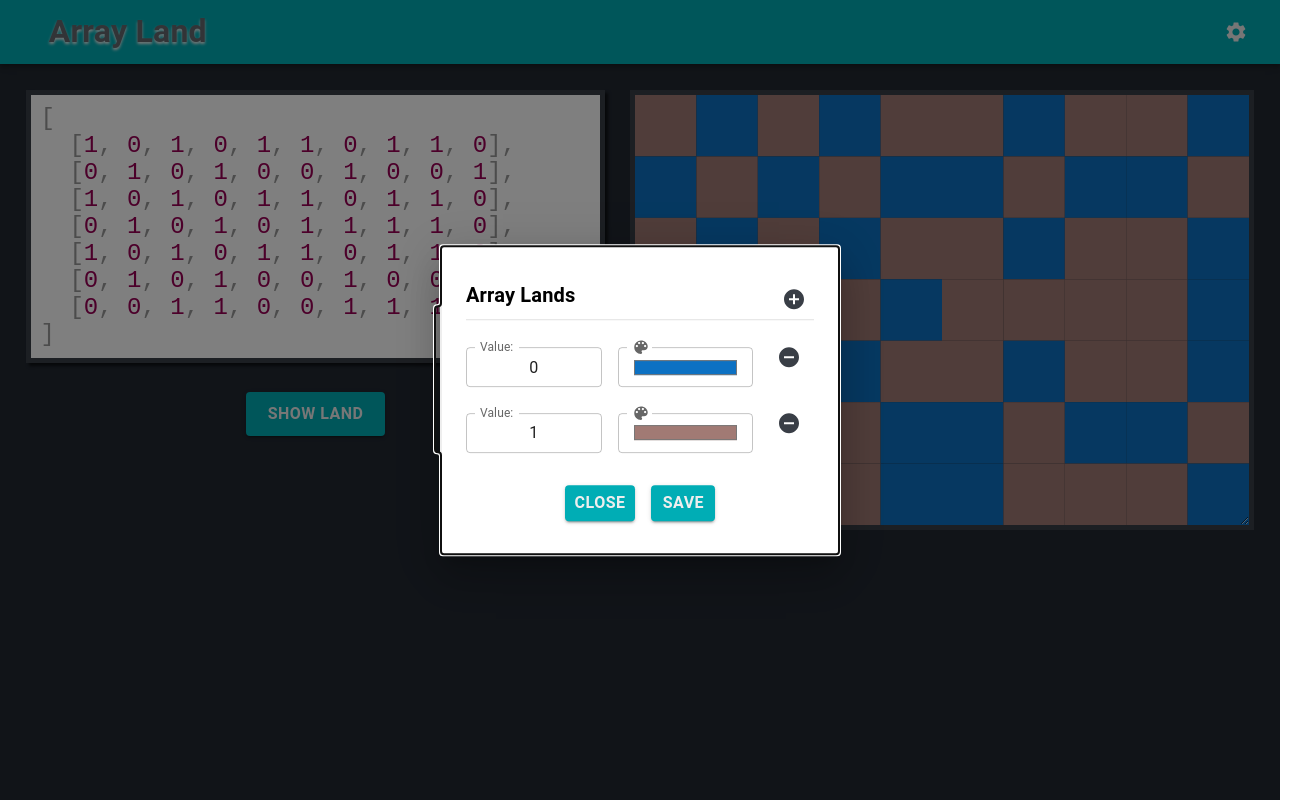
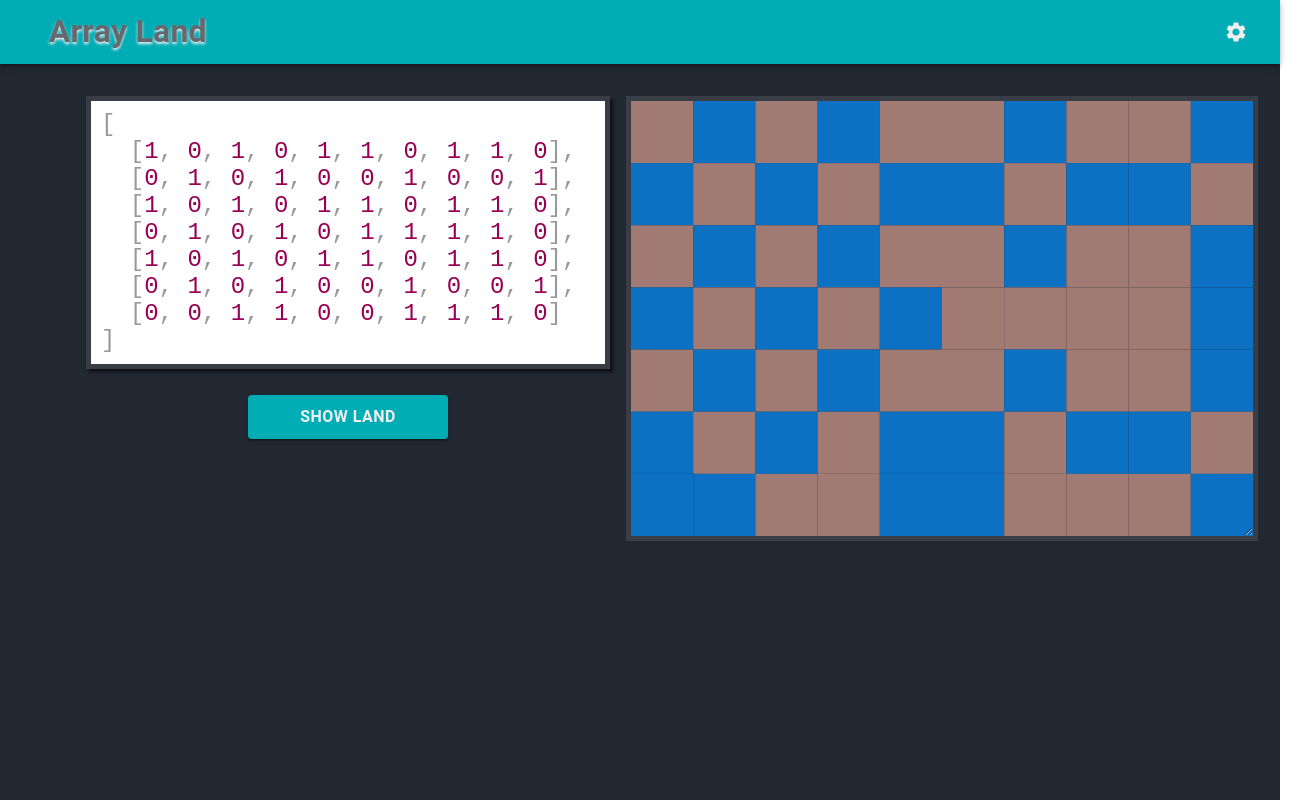
Before and after one commit to Crackz/arrayland, a Next.js app: page / in a window 1280 px wide. Shown: the whole page, 1312 px wide, since content can reach past the window. Built offline with nearby package versions, Linux system fonts and the light colour scheme.

Commit message:
Validate JSON Code & Its Implication

```diff
--- a/src/components/json-editor.component.tsx
+++ b/src/components/json-editor.component.tsx
@@ -1,27 +1,50 @@
-import { Box, Button } from '@mui/material';
+import { ArrayUtils } from '@/utils/array-utils';
+import { Alert, Box, Button, CircularProgress, Grid, Snackbar } from '@mui/material';
+import { Container } from '@mui/system';
 import { highlight, languages } from 'prismjs/components/prism-core';
 import 'prismjs/components/prism-json';
 import 'prismjs/themes/prism.css';
-import React from 'react';
+import { useState } from 'react';
 import Editor from 'react-simple-code-editor';
 
-const JSONEditor = ({}) => {
-    const exampleText = `[
+const example2dArray = `[
   [1, 0, 1, 0, 1, 1, 0, 1, 1, 0],
   [0, 1, 0, 1, 0, 0, 1, 0, 0, 1],
   [1, 0, 1, 0, 1, 1, 0, 1, 1, 0],
   [0, 1, 0, 1, 0, 1, 1, 1, 1, 0],
   [1, 0, 1, 0, 1, 1, 0, 1, 1, 0],
   [0, 1, 0, 1, 0, 0, 1, 0, 0, 1],
-  [0, 0, 1, 1, 0, 0, 1, 1, 1, 0],
+  [0, 0, 1, 1, 0, 0, 1, 1, 1, 0]
 ]`;
-    const [code, setCode] = React.useState(exampleText);
+
+const JSONEditor = ({
+    isLoading,
+    onCodeSubmit,
+}: {
+    isLoading: boolean;
+    onCodeSubmit: (arr2D: (string | number)[][]) => void;
+}) => {
+    const [code, setCode] = useState<string>(example2dArray);
+    const [invalidCodeMsg, setInvalidCodeMsg] = useState<string>('');
+
+    const onSubmit = () => {
+        try {
+            const parsedCode = ArrayUtils.parseStringTo2DArray(code);
+            onCodeSubmit(parsedCode);
+        } catch (err: unknown) {
+            setInvalidCodeMsg(err as string);
+        }
+    };
+
+    const resetInvalidCodeMsg = () => {
+        setInvalidCodeMsg('');
+    };
 
     return (
-        <Box flex={1} display="flex" flexDirection="column" marginRight="2%" minWidth="20%">
-            <Box
+        <Grid container flexDirection="column">
+            <Grid
+                item
                 sx={{
-                    flex: 1,
                     fontFamily: '"Fira code", "Fira Mono", monospace',
                     background: '#ffffff',
                     fontSize: '1.5em',
@@ -39,21 +62,42 @@ const JSONEditor = ({}) => {
                     highlight={(code) => highlight(code, languages.json)}
                     padding={10}
                 />
-            </Box>
+            </Grid>
+            <Grid item textAlign="center">
+                {!isLoading ? (
                     <Button
                         variant="contained"
                         size="large"
                         sx={{
                             color: 'info.main',
-                    maxWidth: '200px',
+                            minWidth: '200px',
                             fontSize: '1em',
                             fontWeight: 'bold',
                             alignSelf: 'center',
                         }}
+                        onClick={() => onSubmit()}
                     >
                         Show Land
                     </Button>
-        </Box>
+                ) : (
+                    <CircularProgress color="primary" />
+                )}
+            </Grid>
+
+            <Grid container justifyContent="center">
+                <Snackbar
+                    open={Boolean(invalidCodeMsg)}
+                    autoHideDuration={6000}
+                    onClose={resetInvalidCodeMsg}
+                    sx={{ width: '100%' }}
+                    anchorOrigin={{ vertical: 'bottom', horizontal: 'center' }}
+                >
+                    <Alert onClose={resetInvalidCodeMsg} severity="error">
+                        <pre>{`${invalidCodeMsg}`}</pre>
+                    </Alert>
+                </Snackbar>
+            </Grid>
+        </Grid>
     );
 };
 
--- a/src/pages/index.tsx
+++ b/src/pages/index.tsx
@@ -4,12 +4,13 @@ import SettingsModal from '@/components/settings/settings-modal.component';
 import SVGViewer from '@/components/svg-viewer.component';
 import { Land } from '@/interfaces/land.interface';
 import theme from '@/themes/default.theme';
-import { Box, ThemeProvider } from '@mui/material';
+import { Box, Grid, ThemeProvider } from '@mui/material';
 import Head from 'next/head';
-import React, { useState } from 'react';
+import { useState } from 'react';
 
 export default function Home() {
-    const [modalIsOpened, setModalIsOpened] = React.useState(true);
+    const [modalIsOpened, setModalIsOpened] = useState(false);
+    const [isLoading, setIsLoading] = useState(false);
     const [lands, setLands] = useState<Land[]>([
         {
             value: '0',
@@ -20,6 +21,11 @@ export default function Home() {
             hexColor: '#a17a74',
         },
     ]);
+
+    const onCodeSubmit = (arr2D: (string | number)[][]): void => {
+        console.log(arr2D);
+        setIsLoading(true);
+    };
 
     return (
         <ThemeProvider theme={theme}>
@@ -34,10 +40,14 @@ export default function Home() {
             </Head>
             <main>
                 <Header onSettingsClicked={() => setModalIsOpened(true)} />
-                <Box flex={1} display="flex" margin="2%" minHeight="100%" alignItems="flex-start">
-                    <JSONEditor />
-                    <SVGViewer />
-                </Box>
+                <Grid container margin={2} spacing={2} justifyContent="center">
+                    <Grid item xs={5}>
+                        <JSONEditor isLoading={isLoading} onCodeSubmit={onCodeSubmit} />
+                    </Grid>
+                    <Grid item xs={6}>
+                        <SVGViewer isLoading={isLoading} />
+                    </Grid>
+                </Grid>
                 <SettingsModal
                     shouldOpen={modalIsOpened}
                     lands={lands}
--- /dev/null
+++ b/src/utils/array-utils.ts
@@ -0,0 +1,53 @@
+export class ArrayUtils {
+    static matrixArrErrorMessage = `Your code should be a 2d array like:
+[
+    [1, 0, 1, 0, 1, 1, 0, 1, 1, 0],
+    [0, 1, 0, 1, 0, 0, 1, 0, 0, 1],
+]`;
+
+    static isSymmetric(arr: any[][]) {
+        let leftIdx = 0,
+            rightIdx = arr.length - 1;
+
+        while (leftIdx < rightIdx) {
+            if (arr[leftIdx].length !== arr[rightIdx].length) return false;
+
+            leftIdx++;
+            rightIdx--;
+        }
+        return true;
+    }
+
+    static parseStringTo2DArray(code: string): (string | number)[][] {
+        const parsedCode = JSON.parse(code);
+
+        if (!Array.isArray(parsedCode)) throw new Error(this.matrixArrErrorMessage);
+
+        if (parsedCode.length === 0)
+            throw new Error('you should have at least one row in your array');
+
+        const is2dArray = parsedCode.every((row) => Array.isArray(row));
+        if (!is2dArray) throw new Error(this.matrixArrErrorMessage);
+
+        for (let i = 0; i < parsedCode.length; i++) {
+            const row = parsedCode[i];
+
+            if (!Array.isArray(row)) throw new Error(this.matrixArrErrorMessage);
+            if (row.length === 0)
+                throw new Error(`Row index: ${i} should have at least one element`);
+
+            for (let j = 0; j < row.length; j++) {
+                const element = row[j];
+                if (typeof element !== 'string' && typeof element !== 'number')
+                    throw new Error(
+                        `Row index: ${i}, Element index: ${j} is neither a number nor a string`,
+                    );
+            }
+        }
+
+        if (!this.isSymmetric(parsedCode))
+            throw new Error('Your array should shape a rectangle or square');
+
+        return parsedCode;
+    }
+}
```
Also changed, not shown: package.json (line endings or trailing spaces), 1 other file (tests, documents, lock files or other folders). Lines whose indentation alone changed are shown as unchanged.
